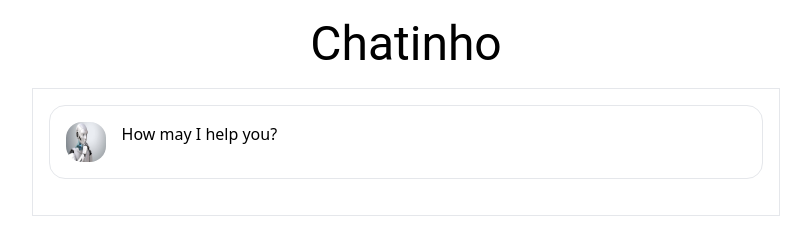
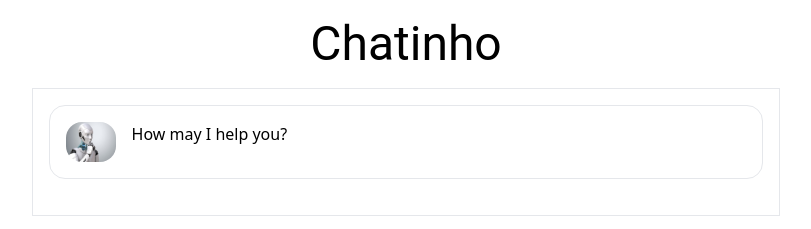
Before and after one commit to dexinho/lang-chain-rag, a React (Vite) app in the folder frontend/: page / in a window 1280 px wide. Shown: the top 229 px of the page, without its empty margins (234-1045 px from the left). Built offline with nearby package versions, Linux system fonts and the light colour scheme.

Commit message:
added loading animation

```diff
--- a/frontend/src/Components/Message/Message.jsx
+++ b/frontend/src/Components/Message/Message.jsx
@@ -1,18 +1,21 @@
 import React, { useEffect, useState } from "react";
 
-const Message = ({ message, isLastMessage, picUrl }) => {
+const Message = ({ message, isLastMessage, picUrl, messagesBoxRef }) => {
   const [messageDisplay, setMessageDisplay] = useState("");
   const [index, setIndex] = useState(0);
-  console.log(isLastMessage);
+
   useEffect(() => {
     if (!isLastMessage) {
       setMessageDisplay(message);
       return;
     }
 
+
     const messageTimeoutId = setTimeout(() => {
       setMessageDisplay(messageDisplay + message[index]);
       setIndex(index + 1);
+
+      messagesBoxRef.current.scrollTop = messagesBoxRef.current.scrollHeight;
     }, 10);
 
     if (index === message.length) clearTimeout(messageTimeoutId);
@@ -21,9 +24,12 @@ const Message = ({ message, isLastMessage, picUrl }) => {
   }, [index]);
 
   return (
-    <div className="flex gap-4 flex-row border p-4 rounded-2xl">
+    <div
+      className="grid gap-4 grid-cols-2 p-4 border rounded-2xl"
+      style={{ gridTemplateColumns: "50px 1fr" }}
+    >
       <div>
-        <img className="w-10 h-10 rounded-2xl" src={picUrl} />
+        <img className="w-full h-10 rounded-2xl" src={picUrl} />
       </div>
       <div>{messageDisplay}</div>
     </div>
```
